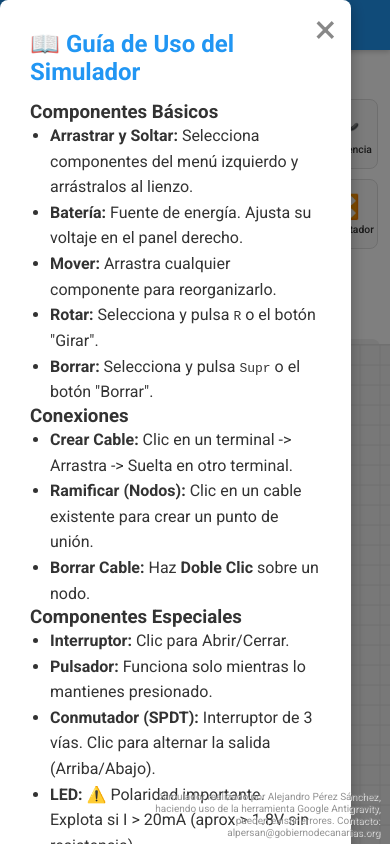
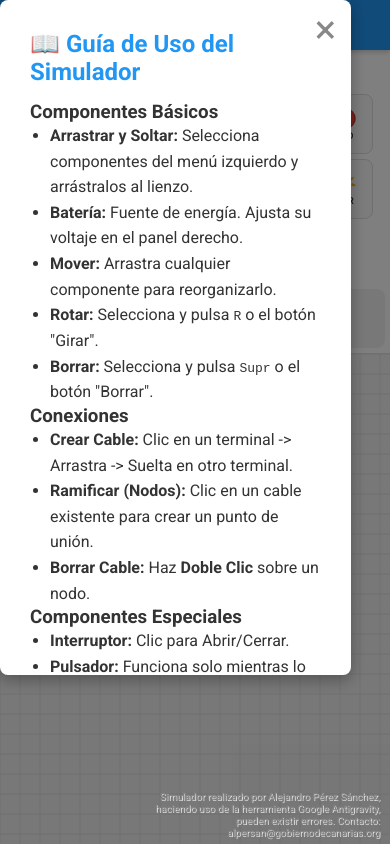
Before and after one commit to alejandro2693/Simulador_Circuitos_Electricos, a plain HTML site: page index.html in a window 390 px wide. Drawn offline with Linux system fonts and the light colour scheme.

Commit message:
Add files via upload

```diff
--- a/index.html
+++ b/index.html
@@ -148,6 +148,15 @@
                 <ul>
                     <li><strong>Captura de Pantalla (📷):</strong> Descarga una imagen de tu circuito actual.</li>
                 </ul>
+
+                <h3 style="color: var(--primary-color);">📱 Uso en Tablet / Móvil</h3>
+                <ul>
+                    <li><strong>Menú de Componentes:</strong> Desliza (scroll) hacia abajo para ver todos los componentes disponibles.</li>
+                    <li><strong>Arrastrar:</strong> Pulsa un componente del menú y arrástralo directamente al lienzo.</li>
+                    <li><strong>Selección:</strong> Pulsa una vez sobre un componente para cambiar sus valores o rotarlo.</li>
+                    <li><strong>Conexiones:</strong> Pulsa y arrastra desde los terminales negros para crear cables.</li>
+                </ul>
+
             </div>
             <div style="margin-top: 20px; text-align: right;">
                 <button id="close-help-btn" class="btn btn-primary">Entendido, cerrar</button>
--- a/script.js
+++ b/script.js
@@ -154,7 +154,7 @@ document.querySelectorAll('.draggable-item').forEach(item => {
         // 2. TouchMove on Window -> move Ghost.
         // 3. TouchEnd -> Check if over Canvas -> Drop.
 
-        e.preventDefault(); // Stop scroll/zoom for now to test direct interaction
+        // e.preventDefault(); // Allow native scroll
         activeTouchDragItem = item.dataset.type;
 
         // Create Visual Feedback (Ghost)
--- a/style.css
+++ b/style.css
@@ -15,11 +15,18 @@
     padding: 0;
 }
 
+html {
+    height: 100%;
+}
+
 body {
     font-family: 'Roboto', sans-serif;
     background-color: var(--bg-color);
     color: var(--text-color);
     height: 100vh;
+    /* Fallback */
+    height: 100dvh;
+    /* Dynamic Viewport Height for Mobile */
     display: flex;
     flex-direction: column;
     overflow: hidden;
@@ -95,6 +102,26 @@ body {
     flex-direction: column;
     padding: 20px;
     box-shadow: 2px 0 5px rgba(0, 0, 0, 0.05);
+    overflow-y: auto;
+    /* Enable scroll for all views */
+    scrollbar-width: thin;
+    scrollbar-color: var(--primary-color) #f0f0f0;
+}
+
+/* Global Custom Scrollbar Styling */
+.sidebar::-webkit-scrollbar {
+    width: 8px;
+}
+
+.sidebar::-webkit-scrollbar-track {
+    background: #f0f0f0;
+    border-radius: 10px;
+}
+
+.sidebar::-webkit-scrollbar-thumb {
+    background-color: var(--primary-color);
+    border-radius: 10px;
+    border: 2px solid #f0f0f0;
 }
 
 .sidebar h2 {
@@ -241,8 +268,30 @@ canvas {
     border-radius: 8px;
     width: 400px;
     max-width: 90%;
+    max-height: 80vh;
+    /* Limit height to 80% of viewport */
+    overflow-y: auto;
+    /* Enable vertical scrolling */
     position: relative;
     box-shadow: 0 5px 15px rgba(0, 0, 0, 0.3);
+
+    /* Custom Scrollbar */
+    scrollbar-width: thin;
+    scrollbar-color: var(--primary-color) #f0f0f0;
+}
+
+.modal-content::-webkit-scrollbar {
+    width: 6px;
+}
+
+.modal-content::-webkit-scrollbar-track {
+    background: #f0f0f0;
+    border-radius: 10px;
+}
+
+.modal-content::-webkit-scrollbar-thumb {
+    background-color: var(--primary-color);
+    border-radius: 10px;
 }
 
 .close-modal,
@@ -298,7 +347,9 @@ canvas {
     .app-container {
         flex-direction: column;
         height: 100vh;
-        /* Use full viewport */
+        /* Fallback */
+        height: 100dvh;
+        /* Mobile Full Height */
     }
 
     /* Compact Header */
@@ -321,9 +372,10 @@ canvas {
     .sidebar {
         width: 100%;
         height: auto;
-        max-height: 35vh;
-        /* Allow growth up to 35% of screen */
-        padding: 10px;
+        max-height: 40vh;
+        /* Increased from 25vh */
+        padding: 5px;
+        /* Reduced padding */
         border-right: none;
         border-bottom: 1px solid var(--border-color);
 
@@ -334,22 +386,28 @@ canvas {
         flex-shrink: 0;
     }
 
-    /* Wrapped Grid for Components */
+    /* Keep wider scrollbar for touch in mobile/tablet view */
+    .sidebar::-webkit-scrollbar {
+        width: 10px;
+    }
+
     .component-palette {
         display: flex;
         flex-wrap: wrap;
         /* Wrap items to next line */
         justify-content: center;
         /* Center items */
-        gap: 10px;
-        margin-bottom: 10px;
+        gap: 5px;
+        /* Reduced gap */
+        margin-bottom: 5px;
     }
 
     .draggable-item {
-        width: 65px;
-        /* Fixed small size */
-        height: 70px;
-        padding: 5px;
+        width: 55px;
+        /* Reduced from 65px */
+        height: 60px;
+        /* Reduced from 70px */
+        padding: 2px;
         display: flex;
         flex-direction: column;
         align-items: center;
@@ -357,14 +415,17 @@ canvas {
     }
 
     .draggable-item .icon {
-        font-size: 1.5rem;
-        margin-bottom: 2px;
+        font-size: 1.2rem;
+        margin-bottom: 0px;
     }
 
+    /* Smaller icons */
     .draggable-item span {
-        font-size: 0.65rem;
+        font-size: 0.6rem;
         text-align: center;
     }
+
+    /* Smaller text */
 
     /* Compact Info Panel */
     .info-panel {
```
